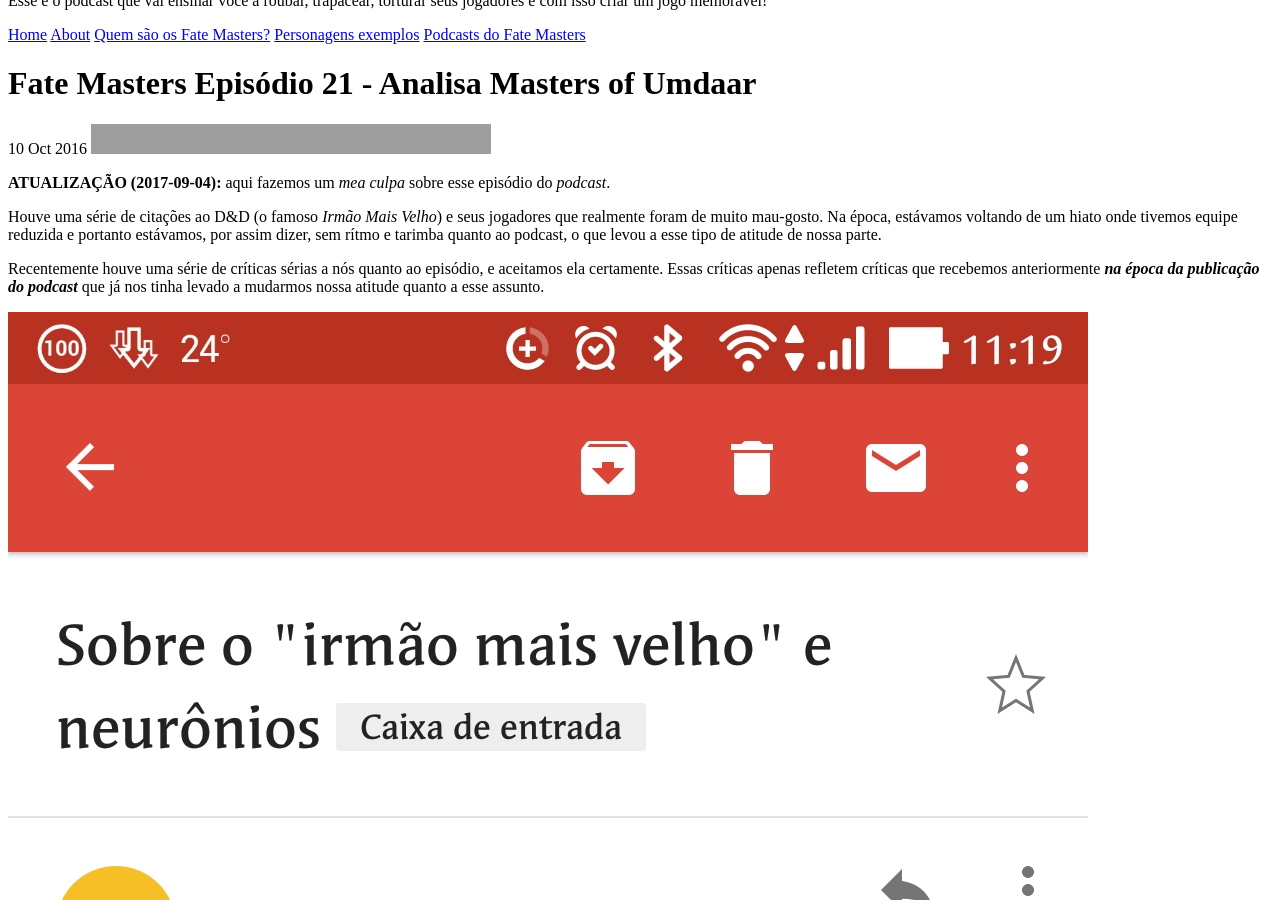
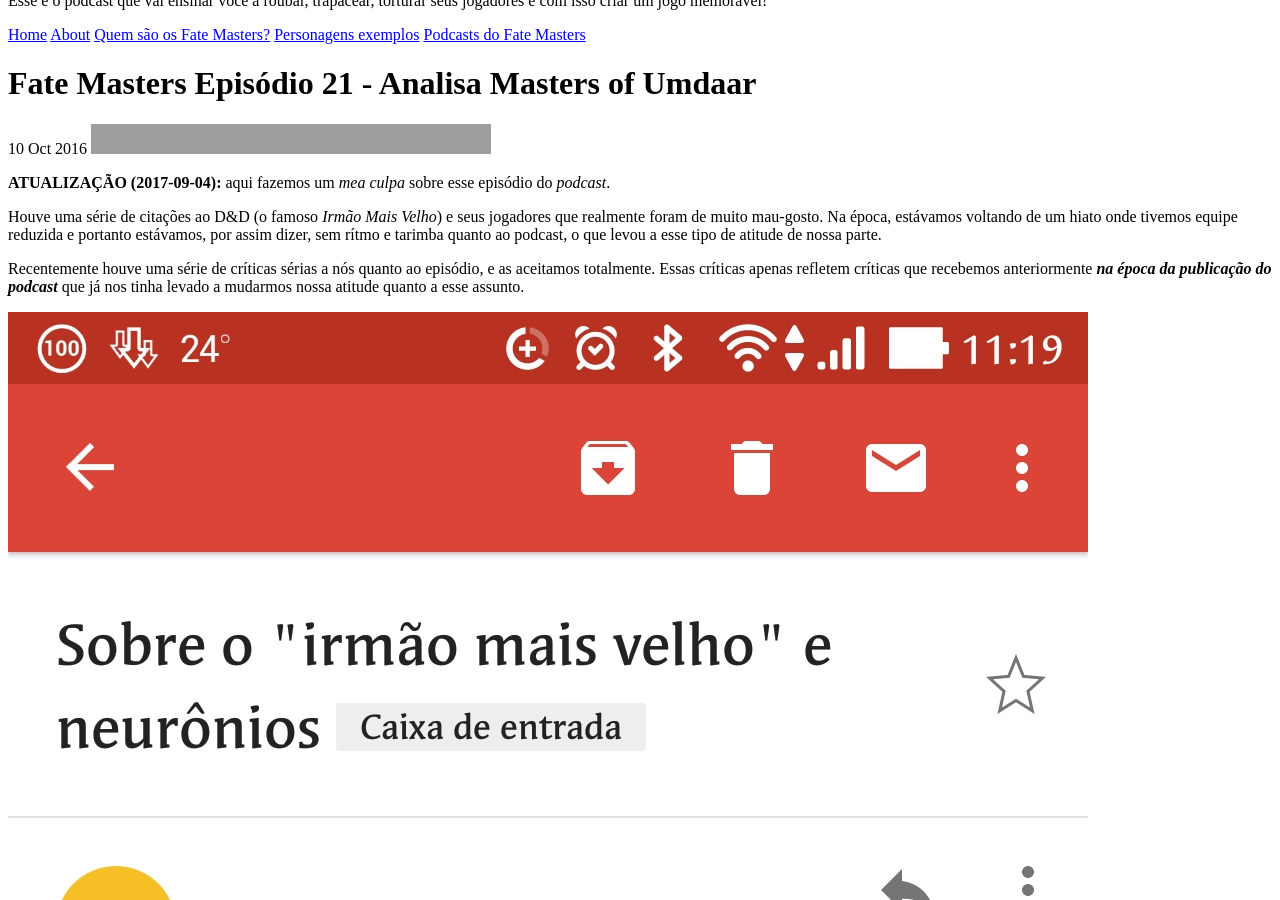
Before and after one commit to fatemasters/fatemasters, a Jekyll site: the page built from _posts/2016-10-10-FateMasters21-AnalisaMastersOfUmdaar.md, in a window 1280 px wide and 900 px high, scrolled down 1518 px, cut to the strip 0-900 px from the top of the window. Built offline with Jekyll 4.4.1, drawn with Linux system fonts in a browser that asks for light colours; nearby versions of some CDN libraries; some web fonts are replaced; library files that are not in the unit come from our copies; some of the changed text lies outside the part shown; grey boxes are pictures that could not be loaded.

Commit message:
Correções diversas

```diff
--- a/_posts/2016-10-10-FateMasters21-AnalisaMastersOfUmdaar.md
+++ b/_posts/2016-10-10-FateMasters21-AnalisaMastersOfUmdaar.md
@@ -124,15 +124,15 @@
 
 Houve uma série de citações ao D&D (o famoso _Irmão Mais Velho_) e seus jogadores que realmente foram de muito mau-gosto. Na época, estávamos voltando de um hiato onde tivemos equipe reduzida e portanto estávamos, por assim dizer, sem rítmo e tarimba quanto ao podcast, o que levou a esse tipo de atitude de nossa parte.
 
-Recentemente houve uma série de críticas sérias a nós quanto ao episódio, e aceitamos ela certamente. Essas críticas apenas refletem críticas que recebemos anteriormente ___na época da publicação do podcast___ que já nos tinha levado a mudarmos nossa atitude quanto a esse assunto.
+Recentemente houve uma série de críticas sérias a nós quanto ao episódio, e as aceitamos totalmente. Essas críticas apenas refletem críticas que recebemos anteriormente ___na época da publicação do podcast___ que já nos tinha levado a mudarmos nossa atitude quanto a esse assunto.
 
 [![O primeiro puxão de orelha](/assets/EmailUmdaar.png)](/assets/EmailUmdaar.png)
 
-___Nota:___ Nome do autor do email editado por questões de privacidade _dele_
+___Nota:___ Nome do autor do email editado por respeito à privacidade _do mesmo_
 
 Somos gratos pelo puxão de orelha, pois acreditamos que, acima do nosso lema _Quanto mais Fate melhor_, _Quanto mais RPG melhor_.
 
-Pedimos encarecidamente desculpas sobre o que ocorreu, e saibam que os _Fate Masters_ tem sempre procurado melhorar cada vez mais em qualidade.
+Pedimos encarecidamente desculpas sobre o que ocorreu, e saibam que os _Fate Masters_ tem sempre procurado melhorar cada vez mais o _podcast_ em qualidade.
 
 Sempre lembrando que qualquer crítica adicional, o contato pode ser feito via email <fatemasterspodcast@gmail.com> e pela _hashtag_ #fatemasters na [Comunidade _Movimento Fate Brasil_ do Facebook](https://www.facebook.com/groups/faterpgbrasil/)
 
```
Also changed, not shown: _posts/2017-09-04-FateMasters32-AnalisaMechaVsKaiju.md (+1 -3 lines).
